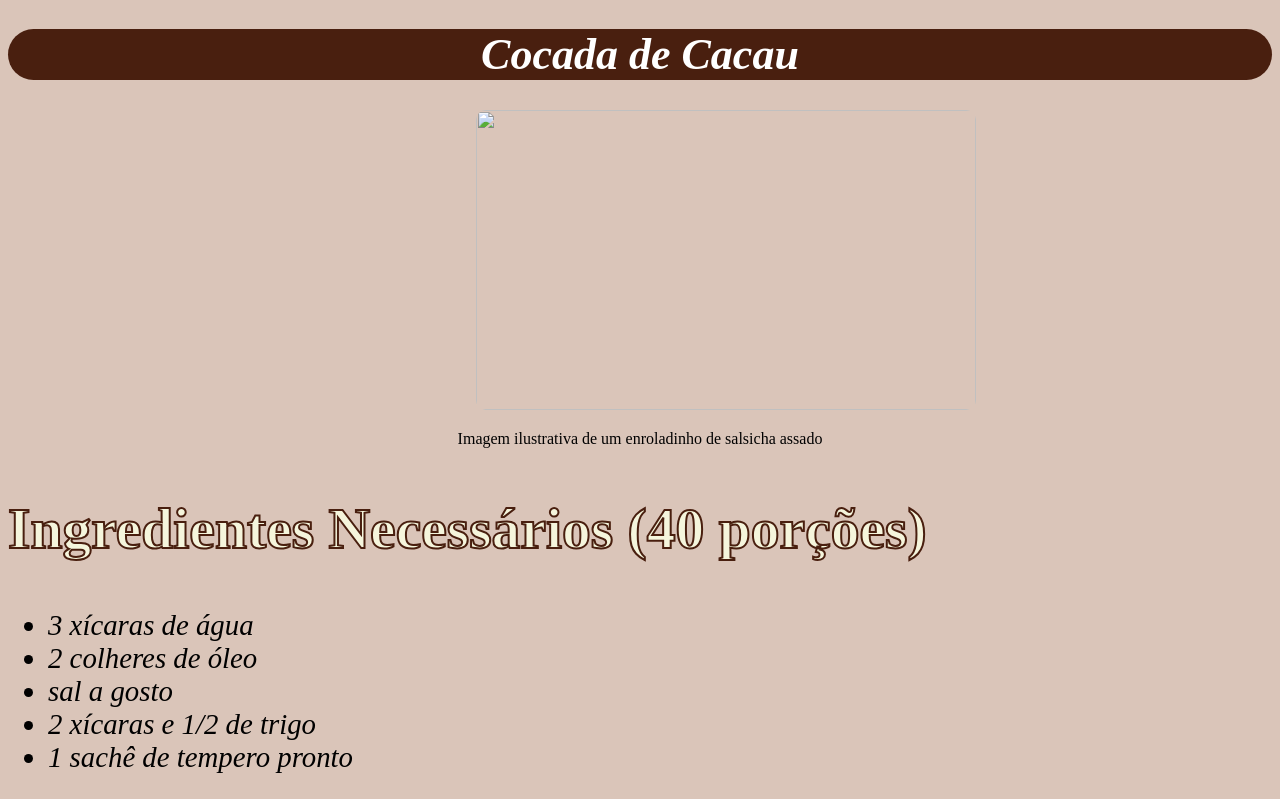
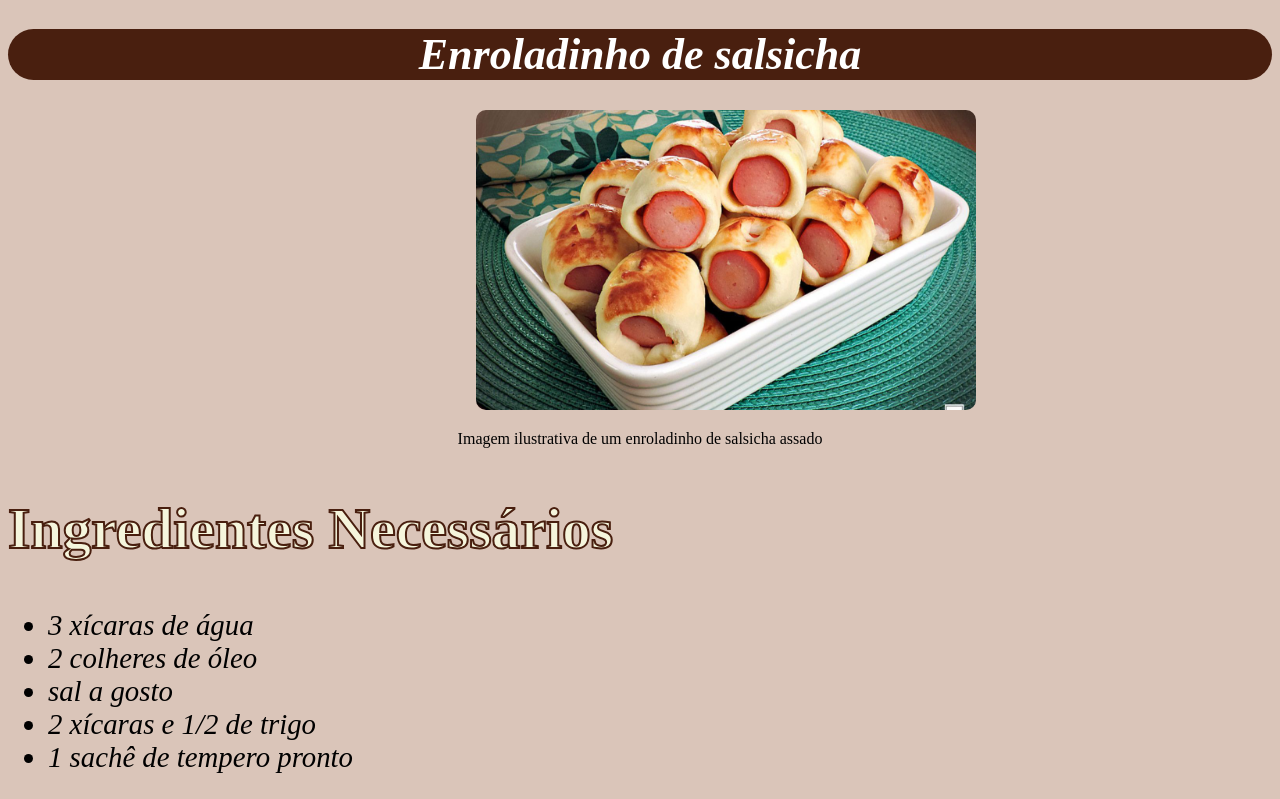
Before and after one commit to DanielAraujo2101/receitajorge, a plain HTML site: page receita3.html in a window 1280 px wide. Shown: the top 799 px of the page. Drawn offline with Linux system fonts and the light colour scheme.

Commit message:
Add files via upload

```diff
--- a/receita3.html
+++ b/receita3.html
@@ -9,13 +9,13 @@
 </head>
 <body>
     <div class="titular">
-        <h1>  Cocada de Cacau  </h1>
-        <img src="enroladinho.png" alt="">
+        <h1>Enroladinho de salsicha  </h1>
+        <img src="enroladinho-de-salsicha.jpg" alt="">
         <p>Imagem ilustrativa de um enroladinho de salsicha assado</p>
     </div>
 
     <div class="receita">
-        <h2>Ingredientes Necessários (40 porções)</h2>
+        <h2>Ingredientes Necessários </h2>
         <ul>
             <li>3 xícaras de água</li>
             <li>2 colheres de óleo</li>
```
Also changed, not shown: enroladinho-de-salsicha.jpg (added).
